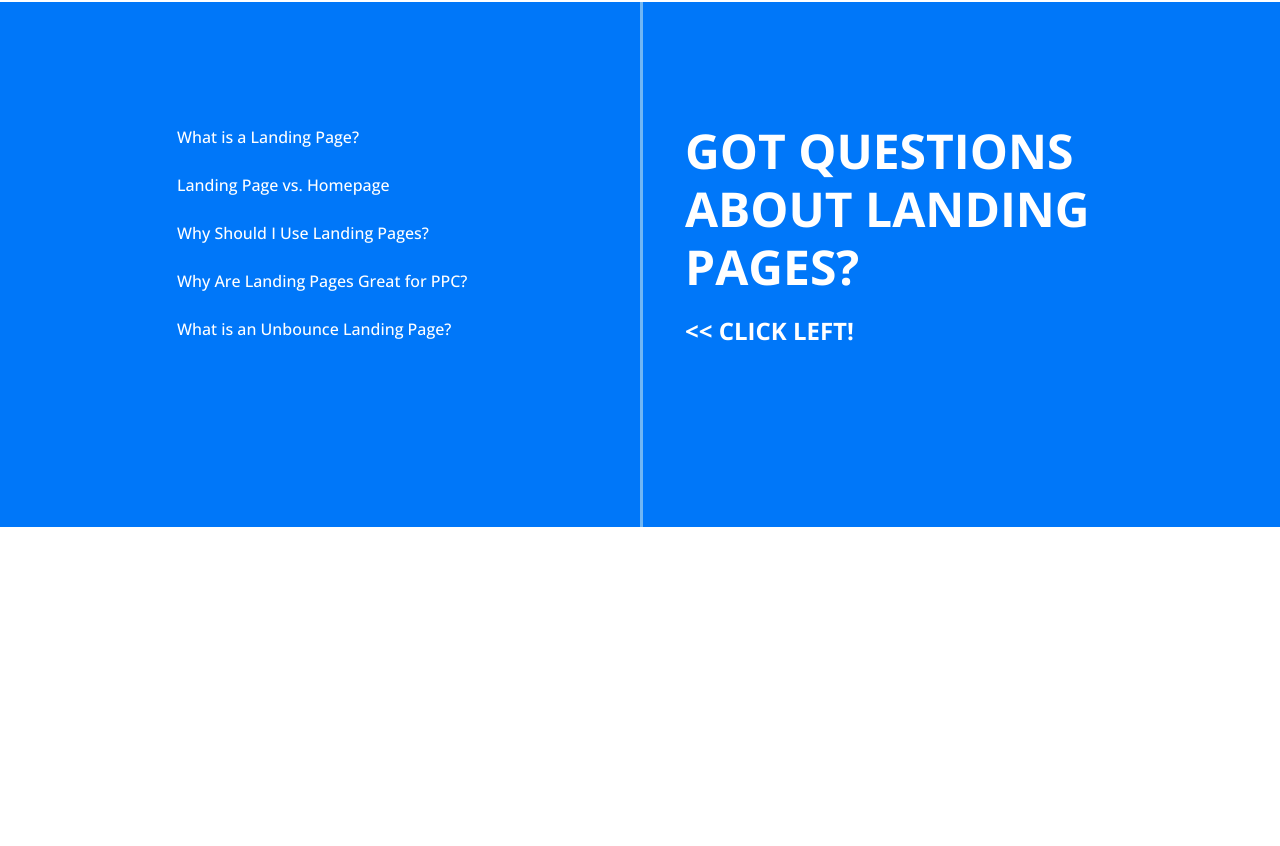
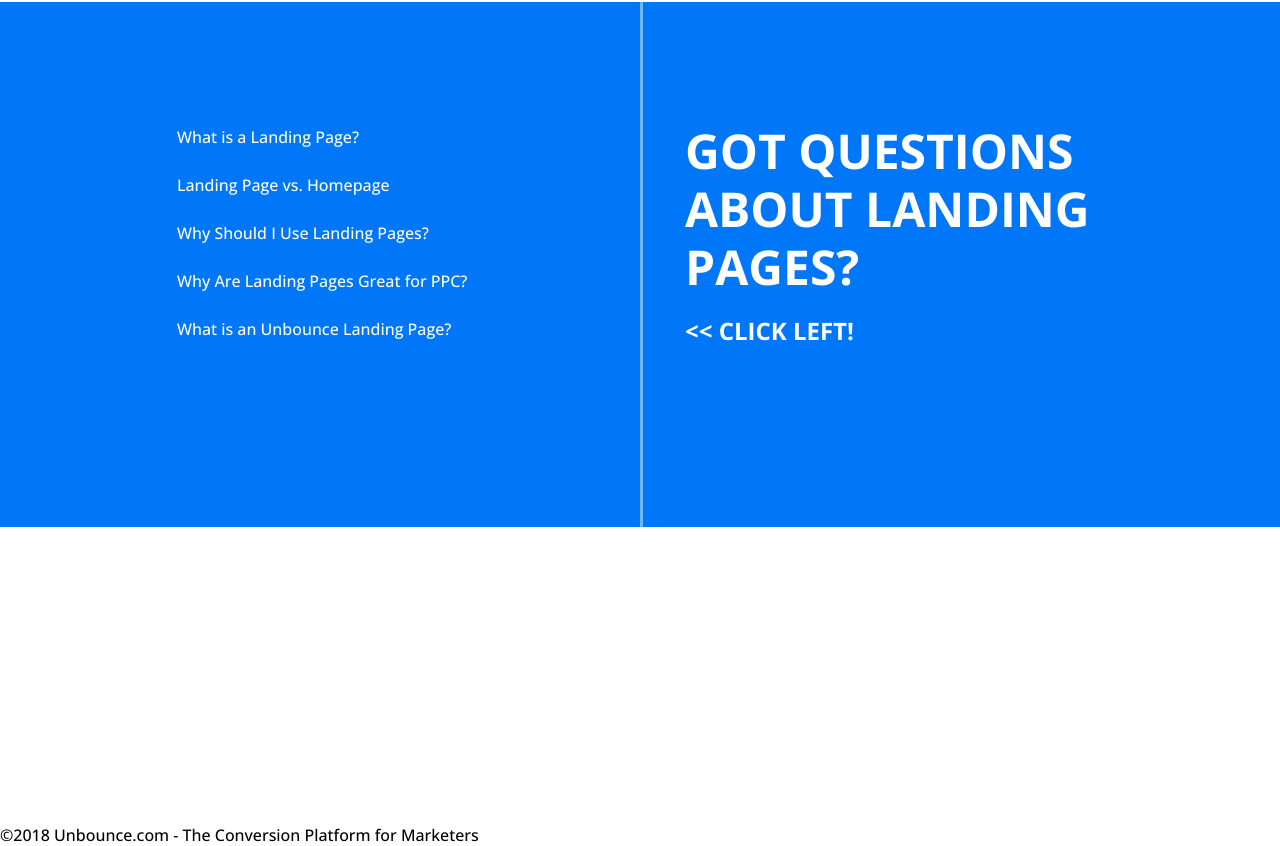
Before and after one commit to cirojales/landing-page, a plain HTML site: page index.html in a window 1280 px wide. Shown: the part 1502-2348 px from the top of the page. Before the commit the page ends 2029 px from the top, so only its background shows below. Drawn offline with nearby package versions, Linux system fonts and the light colour scheme.

Commit message:
Criação do footer

```diff
--- a/index.html
+++ b/index.html
@@ -111,5 +111,9 @@ PAGES?</span>
     <span class="questions-right-text2">&lt;&lt; CLICK LEFT!</span>
   </div>
   </section>
+  <footer>
+    <img class="footer-logo" src="assets/image1-logo.svg" alt="logo">
+    <span class="footer-text">©2018 Unbounce.com - The Conversion Platform for Marketers</span>
+  </footer>
 </body>
 </html>
```
